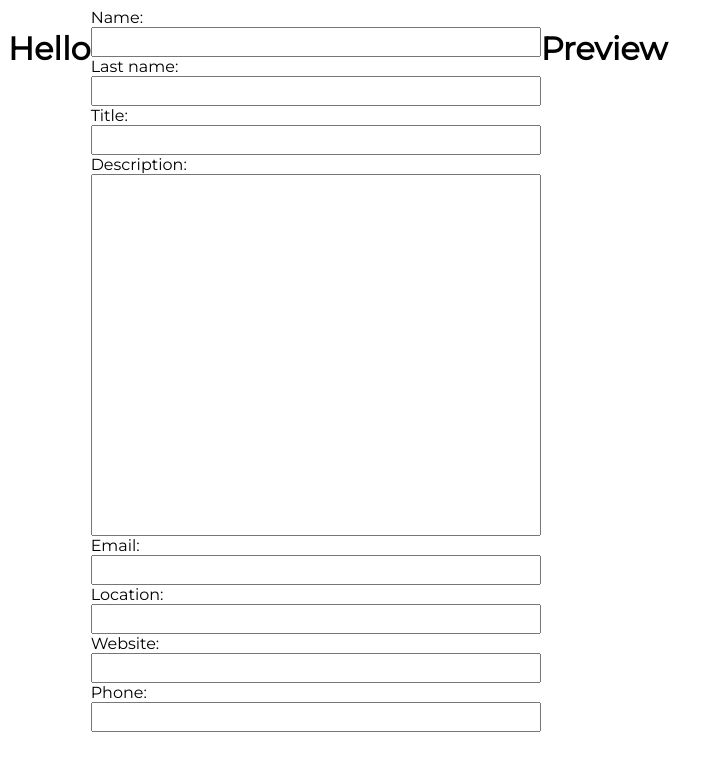
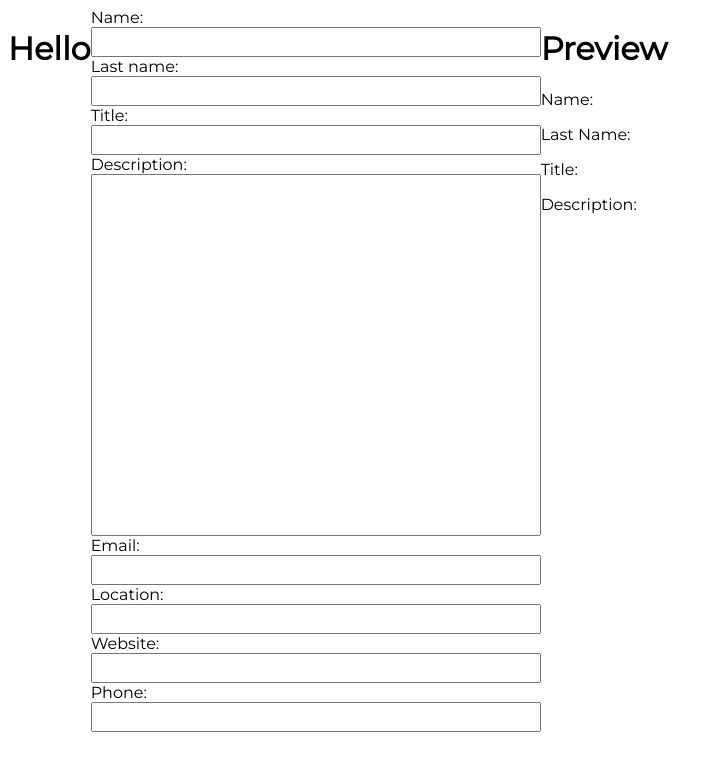
Before and after one commit to urosrelic/cv-app-react, a React (Vite) app: page / in a window 1280 px wide. Shown: the top 770 px of the page, without its empty margins (0-721 px from the left). Built offline with nearby package versions, Linux system fonts and the light colour scheme; a web font is replaced by a local one.

Commit message:
feat: add live input change for general data

```diff
--- a/src/App.jsx
+++ b/src/App.jsx
@@ -1,13 +1,27 @@
+import { useState } from "react";
 import { Editor } from "./components/Editor";
 import { Preview } from "./components/Preview";
 import "./styles.css";
 
 function App() {
+  const [generalData, setGeneralData] = useState({
+    name: "",
+    lastName: "",
+    title: "",
+    description: "",
+    email: "",
+    location: "",
+    website: "",
+    phone: "",
+  });
+
+  console.log(generalData);
+
   return (
     <div className='App'>
       <h1>Hello</h1>
-      <Editor />
-      <Preview />
+      <Editor setGeneralData={setGeneralData} />
+      <Preview generalData={generalData} />
     </div>
   );
 }
--- a/src/components/Editor.jsx
+++ b/src/components/Editor.jsx
@@ -1,10 +1,10 @@
 import { General } from "./General";
 import { Contact } from "./Contact";
 
-export const Editor = () => {
+export const Editor = ({ setGeneralData }) => {
   return (
     <div className='editor-container'>
-      <General />
+      <General setGeneralData={setGeneralData} />
       <Contact />
     </div>
   );
--- a/src/components/General.jsx
+++ b/src/components/General.jsx
@@ -1,21 +1,50 @@
-export const General = () => {
+import { useState } from "react";
+
+export const General = ({ setGeneralData }) => {
+  const [data, setData] = useState({});
+  // const [data, setData] = useState(generalData || {});
+
+  const handleInputChange = (fieldName, e) => {
+    setData((currentData) => ({
+      ...currentData,
+      [fieldName]: e.target.value,
+    }));
+
+    setGeneralData(data);
+  };
+
   return (
     <div className='general-info-container'>
       <div className='input-container'>
         <label>Name:</label>
-        <input type='text' id='name-input' />
+        <input
+          type='text'
+          id='name-input'
+          onChange={(e) => handleInputChange("name", e)}
+        />
       </div>
       <div className='input-container'>
         <label>Last name:</label>
-        <input type='text' id='last-name-input' />
+        <input
+          type='text'
+          id='last-name-input'
+          onChange={(e) => handleInputChange("lastName", e)}
+        />
       </div>
       <div className='input-container'>
         <label>Title:</label>
-        <input type='text' id='title-input' />
+        <input
+          type='text'
+          id='title-input'
+          onChange={(e) => handleInputChange("title", e)}
+        />
       </div>
       <div className='input-container'>
         <label>Description:</label>
-        <textarea id='description' />
+        <textarea
+          id='description'
+          onChange={(e) => handleInputChange("description", e)}
+        />
       </div>
     </div>
   );
--- a/src/components/Preview.jsx
+++ b/src/components/Preview.jsx
@@ -1,7 +1,11 @@
-export const Preview = () => {
+export const Preview = ({ generalData }) => {
   return (
     <div className='preview-container'>
       <h1>Preview</h1>
+      <p>Name: {generalData.name}</p>
+      <p>Last Name: {generalData.lastName}</p>
+      <p>Title: {generalData.title}</p>
+      <p>Description: {generalData.description}</p>
     </div>
   );
 };
```
